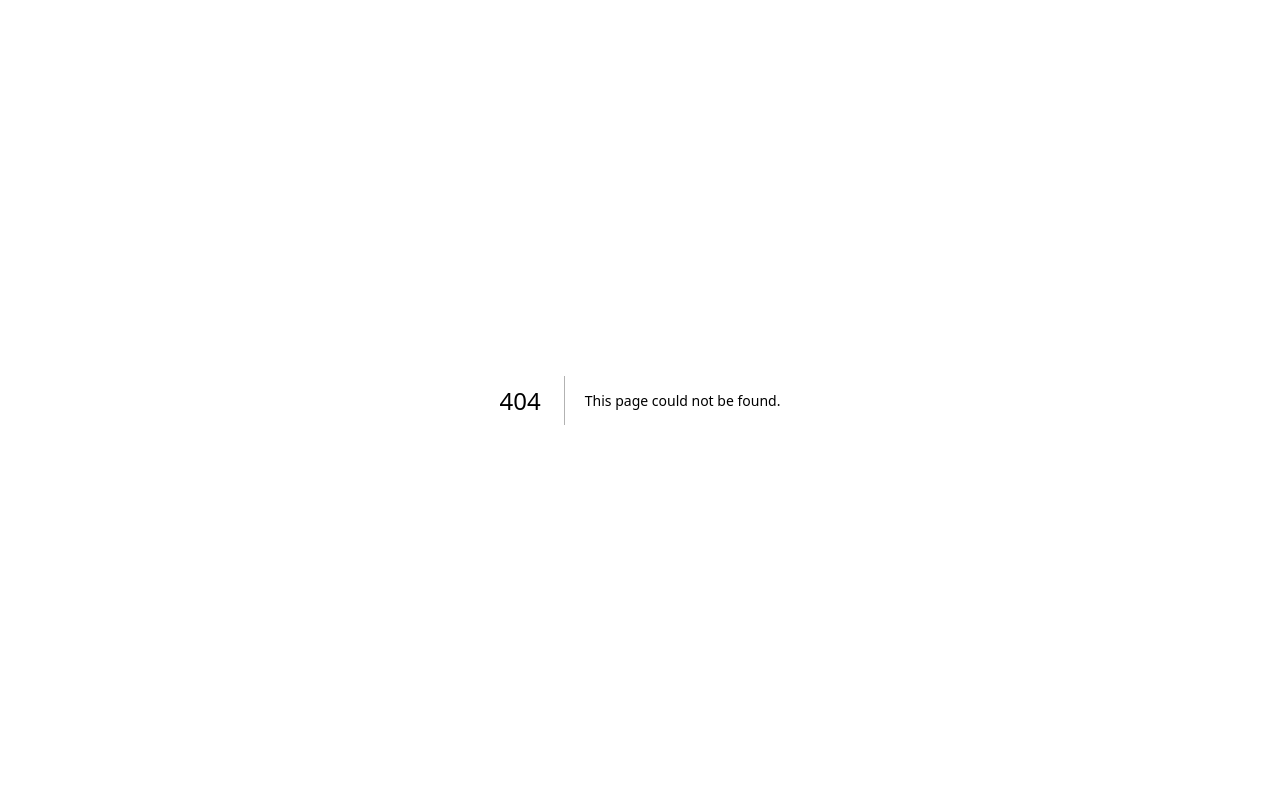
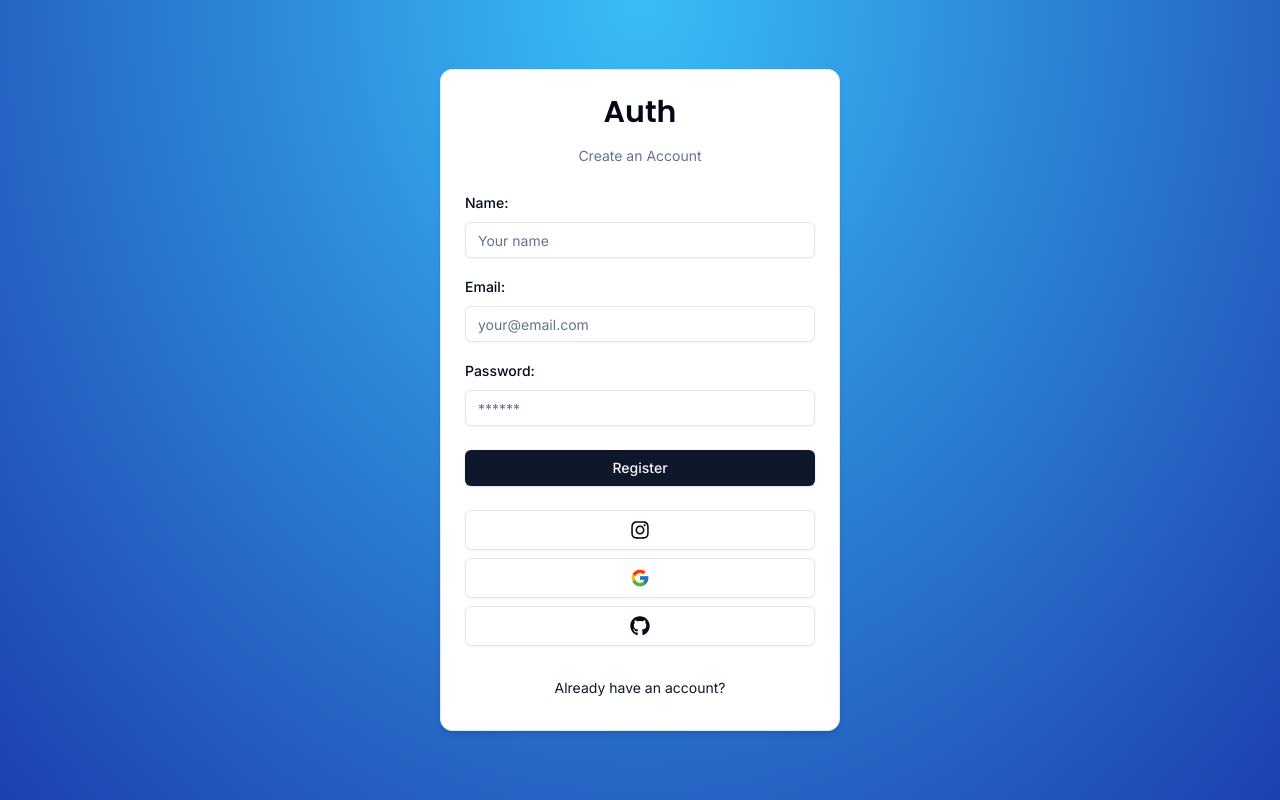
Before and after one commit to ecabigting/authwithnextjsexample, a Next.js app in the folder auth-v5-example/: page /auth/register in a window 1280 px wide. Before the commit this address had no page. Built offline with nearby package versions, Linux system fonts and the light colour scheme.

Commit message:
- added register form - added insta login/register icon

```diff
--- /dev/null
+++ b/auth-v5-example/app/auth/register/page.tsx
@@ -0,0 +1,6 @@
+import { RegisterForm } from "@/components/auth/register-form";
+const RegisterPage = () => {
+	return <RegisterForm />;
+};
+
+export default RegisterPage;
--- /dev/null
+++ b/auth-v5-example/components/auth/register-form.tsx
@@ -0,0 +1,101 @@
+"use client";
+import * as z from "zod";
+import { useState, useTransition } from "react";
+import { useForm } from "react-hook-form";
+import { zodResolver } from "@hookform/resolvers/zod";
+import { RegisterSchema } from "@/schemas";
+import { Form, FormControl, FormField, FormItem, FormLabel, FormMessage } from "@/components/ui/form";
+import { Input } from "@/components/ui/input";
+import { CardWrapper } from "./card-wrapper";
+import { Button } from "../ui/button";
+import { FormError } from "../form-error";
+import { FormSuccess } from "../form-success";
+import { login } from "@/actions/login";
+import { LoadingSpinner } from "../ui/spinner";
+
+export const RegisterForm = () => {
+	const [error, setError] = useState<string | undefined>("");
+	const [success, setSuccess] = useState<string | undefined>("");
+	const [isPending, startTransition] = useTransition();
+	const form = useForm<z.infer<typeof RegisterSchema>>({
+		resolver: zodResolver(RegisterSchema),
+		defaultValues: {
+			email: "",
+			password: "",
+			name: "",
+		},
+	});
+
+	const onFormSubmit = (values: z.infer<typeof RegisterSchema>) => {
+		setError("");
+		setSuccess("");
+		startTransition(() => {
+			login(values).then((data) => {
+				setError(data.error);
+				setSuccess(data.success);
+			});
+		});
+	};
+
+	return (
+		<CardWrapper
+			headerLabel='Create an Account'
+			backButtonLabel='Already have an account?'
+			backButtongHref='/auth/login'
+			showSocial
+		>
+			<Form {...form}>
+				<span></span>
+				<form onSubmit={form.handleSubmit(onFormSubmit)} className='space-y-6'>
+					<div className='space-y-4'>
+						<FormField
+							control={form.control}
+							name='name'
+							render={({ field }) => (
+								<FormItem>
+									<FormLabel>Name:</FormLabel>
+									<FormControl>
+										<Input disabled={isPending} {...field} placeholder='Your name' type='text' />
+									</FormControl>
+									<FormMessage />
+								</FormItem>
+							)}
+						/>
+						<FormField
+							control={form.control}
+							name='email'
+							render={({ field }) => (
+								<FormItem>
+									<FormLabel>Email:</FormLabel>
+									<FormControl>
+										<Input disabled={isPending} {...field} placeholder='your@email.com' type='email' />
+									</FormControl>
+									<FormMessage />
+								</FormItem>
+							)}
+						/>
+						<FormField
+							control={form.control}
+							name='password'
+							render={({ field }) => (
+								<FormItem>
+									<FormLabel>Password:</FormLabel>
+									<FormControl>
+										<Input {...field} disabled={isPending} placeholder='******' type='password' />
+									</FormControl>
+									<FormMessage />
+								</FormItem>
+							)}
+						/>
+					</div>
+					<FormError message={error} />
+					<FormSuccess message={success} />
+					<Button className='w-full' disabled={isPending}>
+						Register
+						{isPending && <LoadingSpinner className='ml-31' />}
+					</Button>
+				</form>
+			</Form>
+		</CardWrapper>
+	);
+};
--- a/auth-v5-example/components/auth/social.tsx
+++ b/auth-v5-example/components/auth/social.tsx
@@ -1,11 +1,14 @@
 "use client";
 import { FcGoogle } from "react-icons/fc";
-import { FaGithub } from "react-icons/fa";
+import { FaGithub, FaInstagram } from "react-icons/fa";
 import { Button } from "@/components/ui/button";
 
 export const Social = () => {
 	return (
-		<div className='flex items-center w-full gap-x-2'>
+		<div className='flex flex-col items-center w-full gap-x-2 gap-y-2'>
+			<Button size='lg' className='w-full' variant='outline' onClick={() => {}}>
+				<FaInstagram className='h-5 w-5' />
+			</Button>
 			<Button size='lg' className='w-full' variant='outline' onClick={() => {}}>
 				<FcGoogle className='h-5 w-5' />
 			</Button>
--- a/auth-v5-example/schemas/index.ts
+++ b/auth-v5-example/schemas/index.ts
@@ -8,3 +8,15 @@ export const LoginSchema = z.object({
 		message: "Password is required",
 	}),
 });
+
+export const RegisterSchema = z.object({
+	email: z.string().email({
+		message: "A valid email is required.",
+	}),
+	password: z.string().min(6, {
+		message: "Password must be atleast 6 characters long.",
+	}),
+	name: z.string().min(1, {
+		message: "Name is required",
+	}),
+});
```
